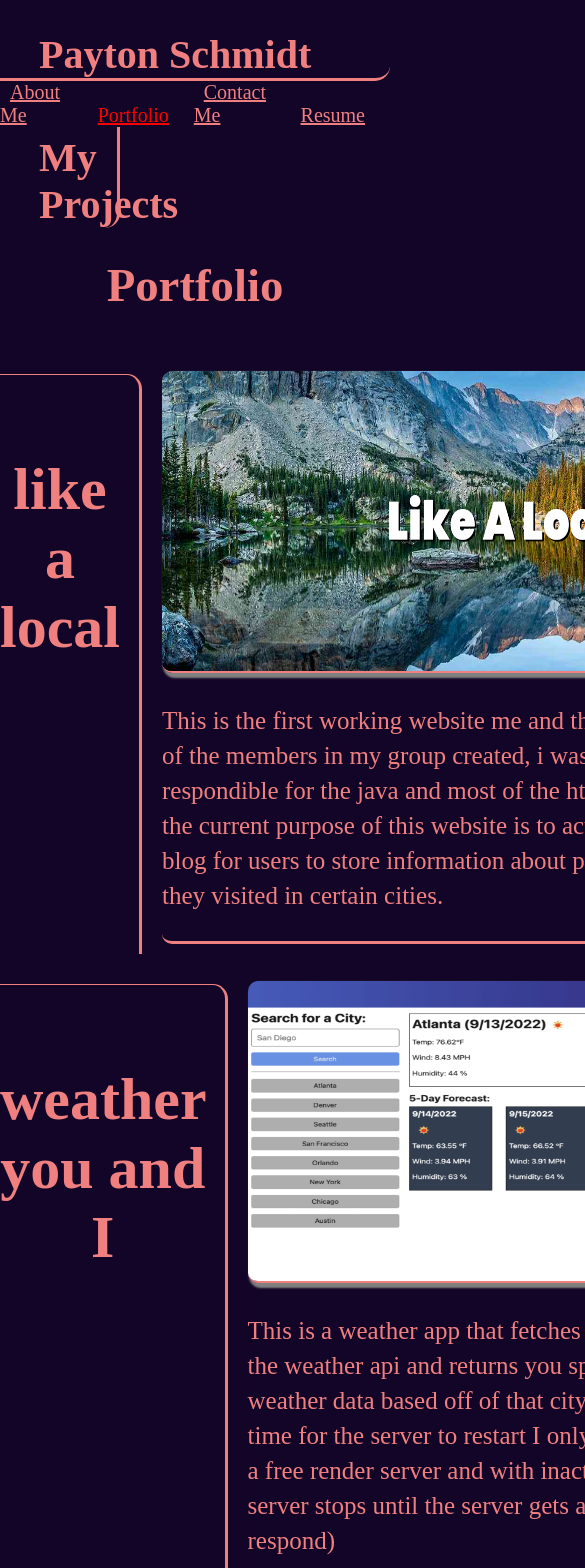
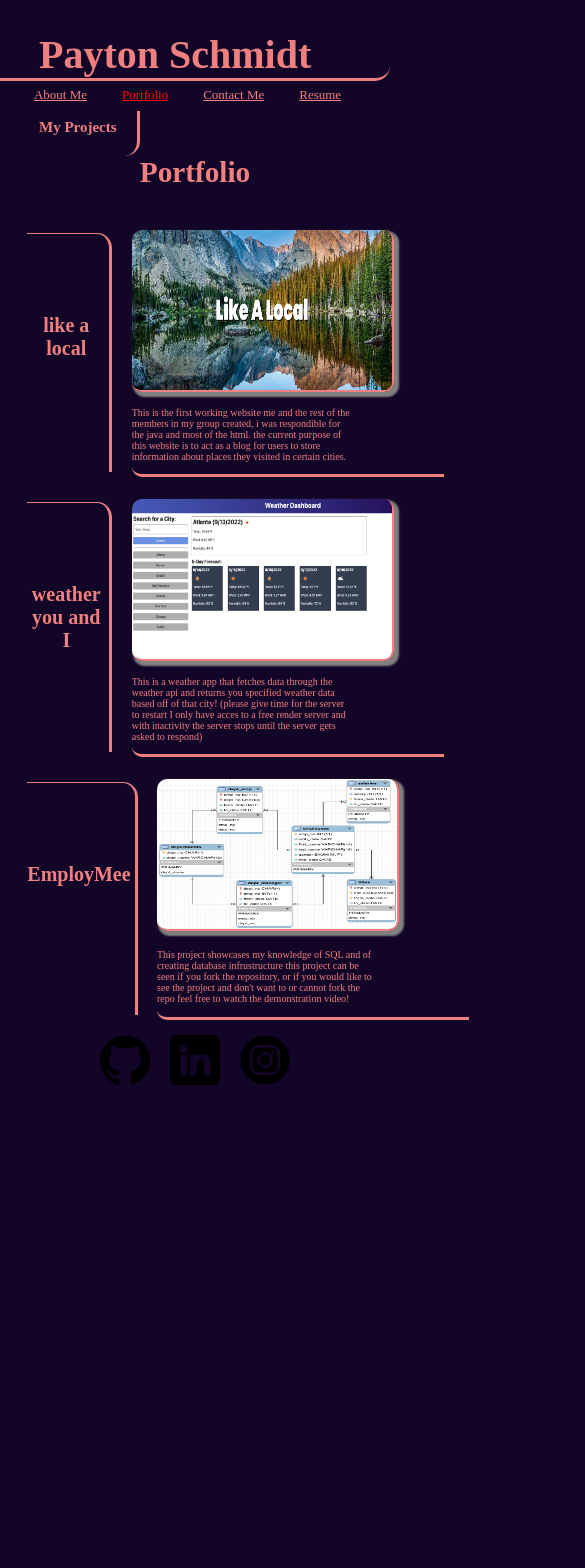
Before and after one commit to Payton212/portfolio, a React (Vite) app: page /portfolio in a window 390 px wide. Shown: the top 1568 px of the page, 585 px wide, since content can reach past the window. After the commit the page ends 1105 px from the top, so only its background shows below. Built offline with nearby package versions, Linux system fonts and the light colour scheme.

Commit message:
made portfolio phone friendly

```diff
--- a/src/App.jsx
+++ b/src/App.jsx
@@ -1,4 +1,4 @@
-import React, { useEffect } from 'react';
+import  { useEffect } from 'react';
 import { Outlet } from 'react-router-dom';
 import Nav from './components/NavTabs';
 import Github from './components/IMGS/github-logo.png';
@@ -23,7 +23,7 @@ function App() {
         <Outlet />
       </main>
       <footer>
-        <div class="footer">
+        <div className="footer">
           <a  href="https://github.com/Payton212"><img id="github" src={Github}></img> </a>
           <a  href="www.linkedin.com/in/payton-schmidt-a77b0a28a"><img id="linkedIn" src={LinkedIn}></img></a>
           <a  href="https://www.instagram.com/the_schmitty_skater/"><img id="instagram" src={instagram}></img></a>
--- a/src/Main.css
+++ b/src/Main.css
@@ -398,3 +398,111 @@ li:hover{
 #instagram:hover{
     opacity:60%;
 }
+@media (max-width: 768px) {
+    #nav-tab{
+        display:flex;
+        justify-content: center;
+    }
+    #nav-item{
+        font-size: 13px;
+    }
+    h2{
+        font-size: 25px;
+    }
+    .pageTitle{
+        font-size: 25px;
+    }
+    #imageContainer1, #imageContainer2, #imageContainer3, #imageContainer4, #imageContainer5{
+        max-width: 100px;
+        max-height: 250px;
+    }
+    #family4, #family1, #family2, #family3{
+        max-width: 100px;
+        max-height: 300px;
+
+    }
+        #imageContainer3:hover,#imageContainer5:hover {
+            width: 100px;
+            padding-left: 32px;
+        }
+    #imageContainer1:hover,
+    #imageContainer2:hover,
+    #imageContainer3:hover,
+    #imageContainer4:hover,
+    #imageContainer5:hover{
+    #treflip, #hiking, #ollie, #snowBaby, #line{
+        max-width: 100px;
+        max-height: 300px;
+
+    }
+}
+
+    #p{
+        font-size: 10px;
+        line-height: normal;
+
+    }
+    h2{
+        padding-right:2%;
+        padding-bottom: 5%;
+        margin-bottom: 0%;
+        margin-top: 2%;
+        padding-right: 5%;
+    }
+    #portImg{
+        max-width: 260px;
+        max-height: 160px;
+    }
+    #portP{
+        font-size: 10px;
+        line-height: normal;
+    }
+    #link{
+        font-size: 20px;
+        margin-left: 7%;
+        padding-right: 1%;
+    }
+    #githubLink{
+    max-width: 240px;
+    max-height: 150px;
+    }
+    #innerImg{
+        height: 30px;
+        width: 30px;
+        top: 30px;
+        left: 10px;
+    }
+    #youtubeImg{
+        height: 30px;
+        width: 30px;
+        top: 65px;
+        left: 10px;
+    }
+    #employMeeText{
+        top: 20px;
+        left: 50px;
+        font-size: 10px;
+    }
+    .portImageContainer{
+        height: 160px;
+        width: 300px;
+    }
+    #githubLink{
+        width:250px;
+    }
+    #messageInput{
+        height:100px;
+        width: 180px;
+        margin-bottom: 5%;
+    }
+    #messageh2{
+        padding-right: 10%;
+    }
+    #nameInput, #emailInput{
+        width: 180px;
+    }
+    h2{
+        font-size:15px;
+    }
+
+}
```
